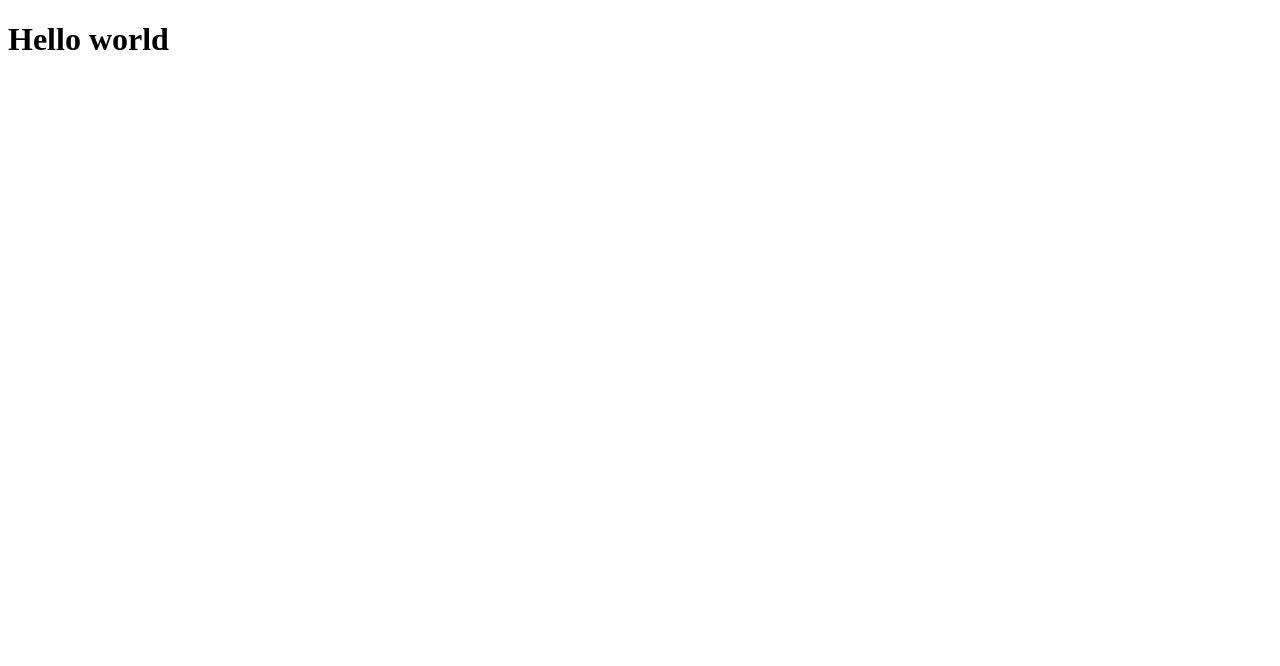
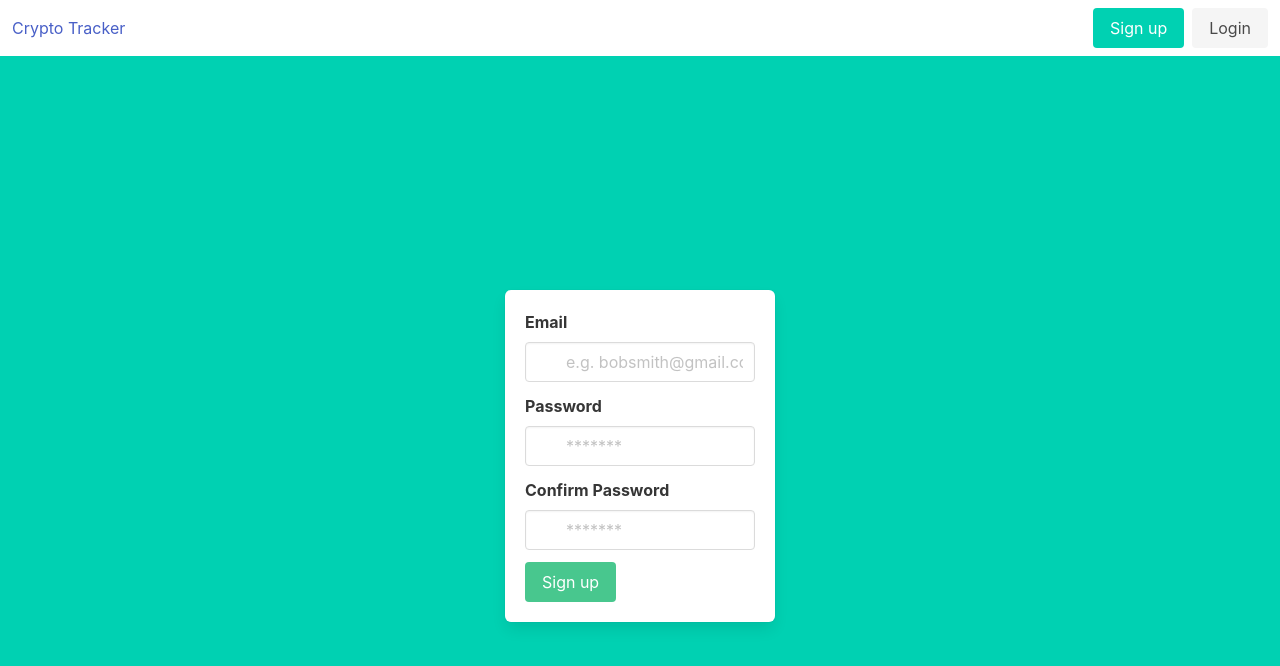
Before and after one commit to max027/Crypto-Tracker, a Vue app in the folder frontend/: page /signup in a window 1280 px wide. Before the commit this address had no page. Shown: the top 666 px of the page. Built offline with nearby package versions, Linux system fonts and the light colour scheme.

Commit message:
added login and signup view

```diff
--- a/frontend/src/App.vue
+++ b/frontend/src/App.vue
@@ -1,6 +1,14 @@
 <script setup>
+import Nav from '@/components/Nav.vue'
 </script>
 
 <template>
-<h1>Hello world</h1>
+<div>
+    <Nav/>
+    <router-view/>
+</div>
 </template>
+
+<style>
+@import "https://cdn.jsdelivr.net/npm/bulma@0.9.4/css/bulma.min.css";
+</style>
--- /dev/null
+++ b/frontend/src/components/Nav.vue
@@ -0,0 +1,20 @@
+<template>
+<nav class="navbar" role="navigation" aria-label="main navigation">
+  <div class="navbar-brand">
+    <router-link to="/" class="navbar-item">Crypto Tracker</router-link>
+    </div>
+
+    <div class="navbar-end">
+      <div class="navbar-item">
+        <div class="buttons">
+            <router-link to="/signup" class="button is-primary">Sign up</router-link>
+            <router-link to="/login" class="button is-light">Login</router-link>
+        </div>
+      </div>
+    </div>
+</nav>
+</template>
+
+<script setup>
+
+</script>
--- a/frontend/src/router/index.js
+++ b/frontend/src/router/index.js
@@ -1,6 +1,7 @@
 import { createRouter, createWebHistory } from 'vue-router'
 import HomeView from '../views/HomeView.vue'
-
+import SignUp from '../views/SignUp.vue'
+import LogIn from '../views/LogIn.vue'
 const router = createRouter({
   history: createWebHistory(import.meta.env.BASE_URL),
   routes: [
@@ -9,6 +10,17 @@ const router = createRouter({
       name: 'home',
       component: HomeView
     },
+    {
+      path:'/signup',
+      name:'signup',
+      component:SignUp
+
+    },
+    {
+      path:'/login',
+      name:'login',
+      component:LogIn
+    }
   ]
 })
 
--- /dev/null
+++ b/frontend/src/views/LogIn.vue
@@ -0,0 +1,39 @@
+<template>
+    <section class="hero is-primary is-fullheight">
+  <div class="hero-body">
+    <div class="container">
+      <div class="columns is-centered">
+        <div class="column is-5-tablet is-4-desktop is-3-widescreen">
+          <form action="" class="box">
+            <div class="field">
+              <label for="" class="label">Email</label>
+              <div class="control has-icons-left">
+                <input type="email" placeholder="e.g. bobsmith@gmail.com" class="input" required>
+                <span class="icon is-small is-left">
+                  <i class="fa fa-envelope"></i>
+                </span>
+              </div>
+            </div>
+
+            <div class="field">
+              <label for="" class="label">Password</label>
+              <div class="control has-icons-left">
+                <input type="password" placeholder="*******" class="input" required>
+                <span class="icon is-small is-left">
+                  <i class="fa fa-lock"></i>
+                </span>
+              </div>
+            </div>
+
+            <div class="field">
+              <button class="button is-success">
+               Login
+              </button>
+            </div>
+          </form>
+        </div>
+      </div>
+    </div>
+  </div>
+</section>
+</template>
--- /dev/null
+++ b/frontend/src/views/SignUp.vue
@@ -0,0 +1,53 @@
+<template>
+    <section class="hero is-primary is-fullheight">
+  <div class="hero-body">
+    <div class="container">
+      <div class="columns is-centered">
+        <div class="column is-5-tablet is-4-desktop is-3-widescreen">
+          <form action="" class="box">
+            <div class="field">
+              <label for="" class="label">Email</label>
+              <div class="control has-icons-left">
+                <input type="email" placeholder="e.g. bobsmith@gmail.com" class="input" required>
+                <span class="icon is-small is-left">
+                  <i class="fa fa-envelope"></i>
+                </span>
+              </div>
+            </div>
+
+            <div class="field">
+              <label for="" class="label">Password</label>
+              <div class="control has-icons-left">
+                <input type="password" placeholder="*******" class="input" required>
+                <span class="icon is-small is-left">
+                  <i class="fa fa-lock"></i>
+                </span>
+              </div>
+            </div>
+
+            <div class="field">
+              <label for="" class="label"> Confirm Password</label>
+              <div class="control has-icons-left">
+                <input type="password" placeholder="*******" class="input" required>
+                <span class="icon is-small is-left">
+                  <i class="fa fa-lock"></i>
+                </span>
+              </div>
+            </div>
+
+            <div class="field">
+              <button class="button is-success">
+               Sign up
+              </button>
+            </div>
+          </form>
+        </div>
+      </div>
+    </div>
+  </div>
+</section>
+</template>
+
+<script setup>
+
+</script>
```
